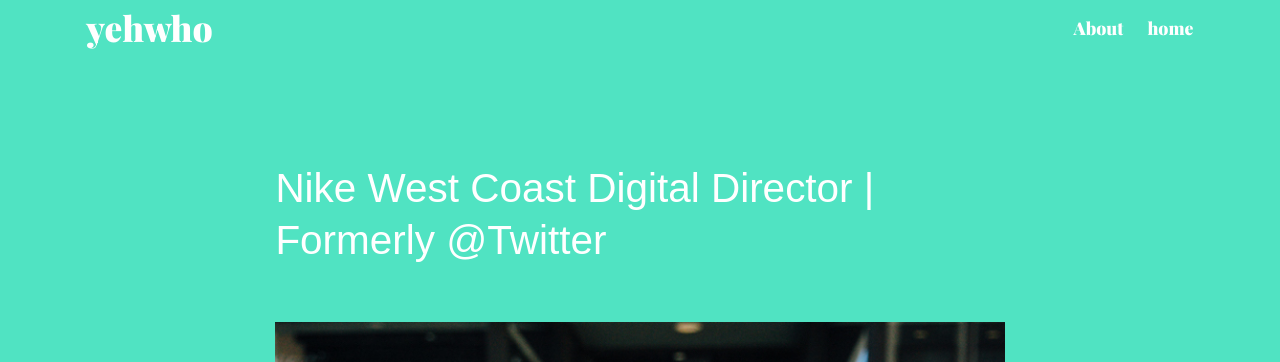
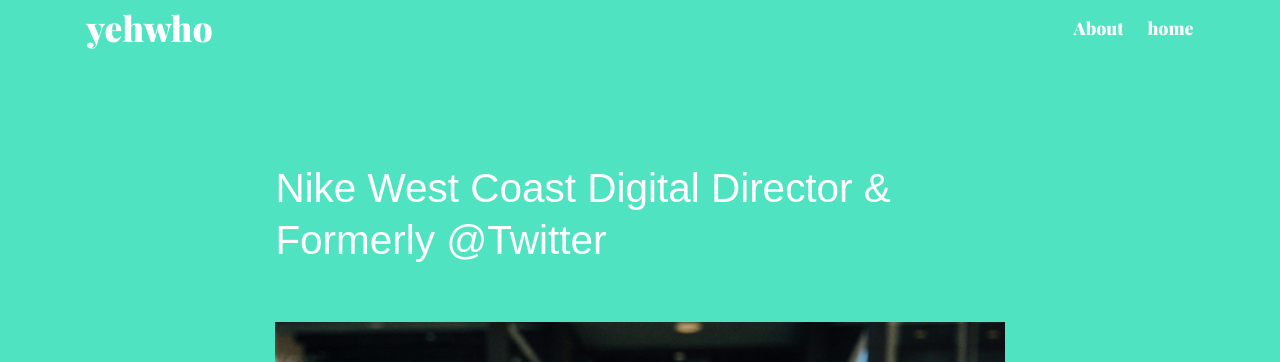
Before and after one commit to PHironaka/yehwho, a Jekyll site: the page built from index.html, in a window 1280 px wide. Shown: the top 362 px of the page. Built offline with Jekyll 4.4.1, drawn with Linux system fonts in a browser that asks for light colours; some web fonts are replaced.

```diff
--- a/_config.yml
+++ b/_config.yml
@@ -25,4 +25,4 @@ twitter_username: jekyllrb
 github_username: jekyll
 markdown: kramdown
 image: "/uploads/KY-portrait.jpeg"
-paragraph: Nike West Coast Digital Director | Formerly @Twitter
+paragraph: Nike West Coast Digital Director & Formerly @Twitter
```
